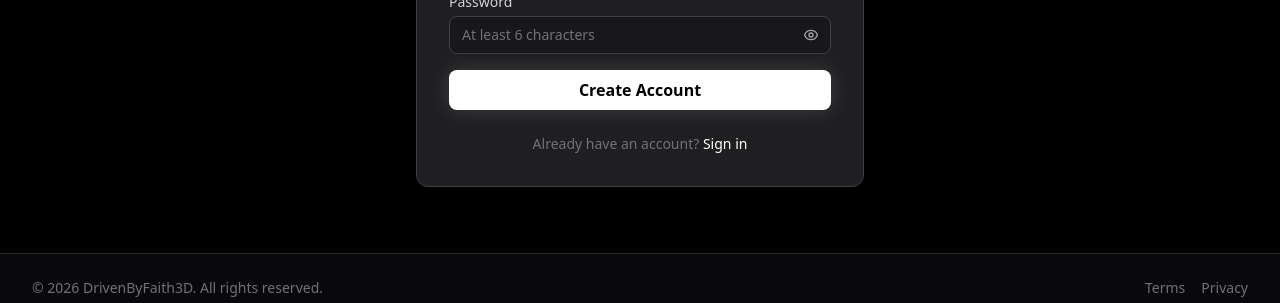
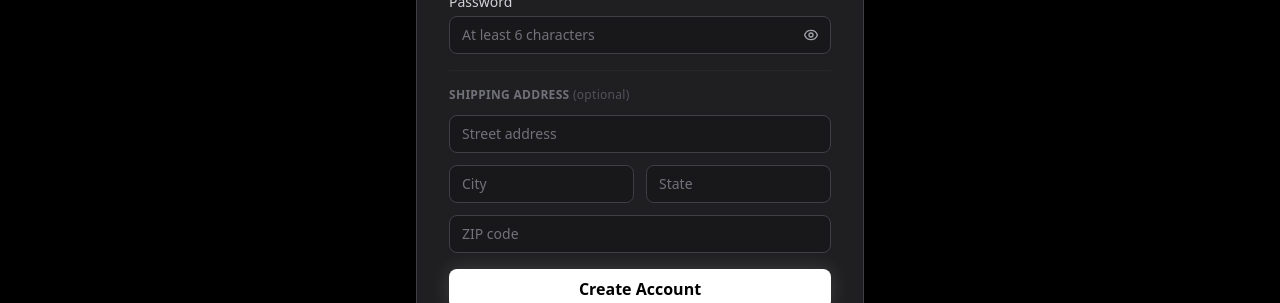
Before and after one commit to DrivenByFaith3D/project-x, a Next.js app: page /signup in a window 1280 px wide. Shown: the part 478-781 px from the top of the page. Built offline with nearby package versions, Linux system fonts and the light colour scheme; no server answers.

Commit message:
Restore optional address fields on signup

```diff
--- a/app/api/signup/route.ts
+++ b/app/api/signup/route.ts
@@ -10,7 +10,7 @@ export async function POST(req: NextRequest) {
   const { success } = rateLimit(`signup:${ip}`, 5, 60 * 60 * 1000)
   if (!success) return NextResponse.json({ error: 'Too many signups. Try again later.' }, { status: 429 })
 
-  const { email, password, name } = await req.json()
+  const { email, password, name, street, city, state, zip } = await req.json()
 
   if (!email || !password || password.length < 6 || !name) {
     return NextResponse.json({ error: 'Invalid input' }, { status: 400 })
@@ -36,6 +36,12 @@ export async function POST(req: NextRequest) {
     },
   })
 
+  if (street && city && state && zip) {
+    await prisma.address.create({
+      data: { userId: user.id, label: 'Home', street, city, state, zip, country: 'US', isDefault: true },
+    })
+  }
+
   if (!isAdmin && verificationToken) {
     try {
       const appUrl = (process.env.NEXTAUTH_URL || 'http://localhost:3000').trim()
--- a/app/signup/page.tsx
+++ b/app/signup/page.tsx
@@ -12,6 +12,10 @@ export default function SignupPage() {
   const [name, setName] = useState('')
   const [email, setEmail] = useState('')
   const [password, setPassword] = useState('')
+  const [street, setStreet] = useState('')
+  const [city, setCity] = useState('')
+  const [state, setState] = useState('')
+  const [zip, setZip] = useState('')
   const [error, setError] = useState('')
   const [loading, setLoading] = useState(false)
   const [needsVerification, setNeedsVerification] = useState(false)
@@ -24,7 +28,7 @@ export default function SignupPage() {
     const res = await fetch('/api/signup', {
       method: 'POST',
       headers: { 'Content-Type': 'application/json' },
-      body: JSON.stringify({ email, password, name }),
+      body: JSON.stringify({ email, password, name, street, city, state, zip }),
     })
 
     const data = await res.json()
@@ -86,6 +90,23 @@ export default function SignupPage() {
             <PasswordInput value={password} onChange={setPassword} placeholder="At least 6 characters" minLength={6} required />
           </div>
 
+          {/* Optional address */}
+          <div className="border-t border-zinc-800 pt-4">
+            <p className="text-xs font-semibold text-zinc-500 uppercase tracking-wide mb-3">Shipping Address <span className="normal-case font-normal text-zinc-600">(optional)</span></p>
+            <div className="space-y-3">
+              <input type="text" value={street} onChange={(e) => setStreet(e.target.value)}
+                className="input" placeholder="Street address" />
+              <div className="grid grid-cols-2 gap-3">
+                <input type="text" value={city} onChange={(e) => setCity(e.target.value)}
+                  className="input" placeholder="City" />
+                <input type="text" value={state} onChange={(e) => setState(e.target.value)}
+                  className="input" placeholder="State" />
+              </div>
+              <input type="text" value={zip} onChange={(e) => setZip(e.target.value)}
+                className="input" placeholder="ZIP code" />
+            </div>
+          </div>
+
           {error === 'ACCOUNT_EXISTS' ? (
             <div className="text-sm bg-zinc-800 border border-zinc-700 rounded-lg px-4 py-3 text-zinc-300">
               An account with this email already exists.{' '}
```
